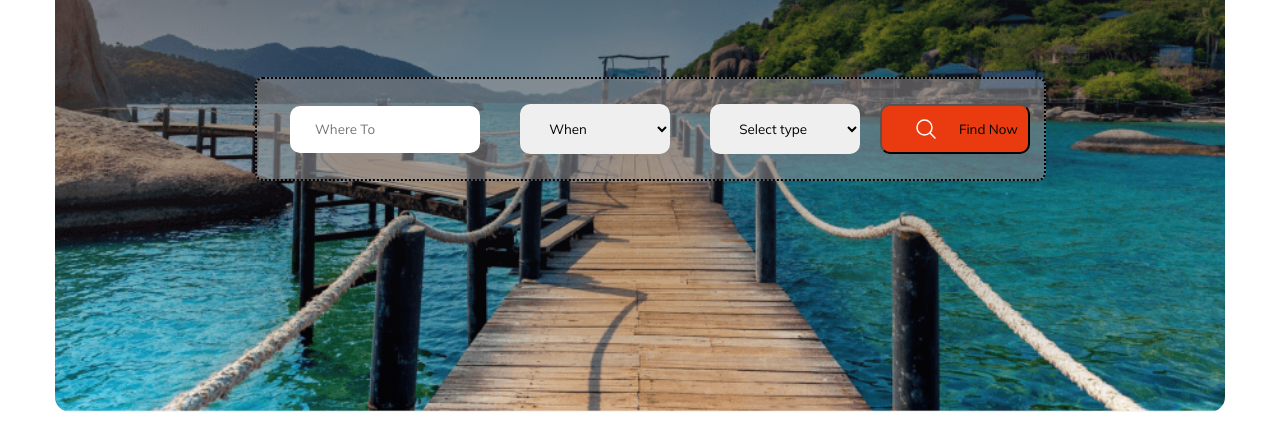
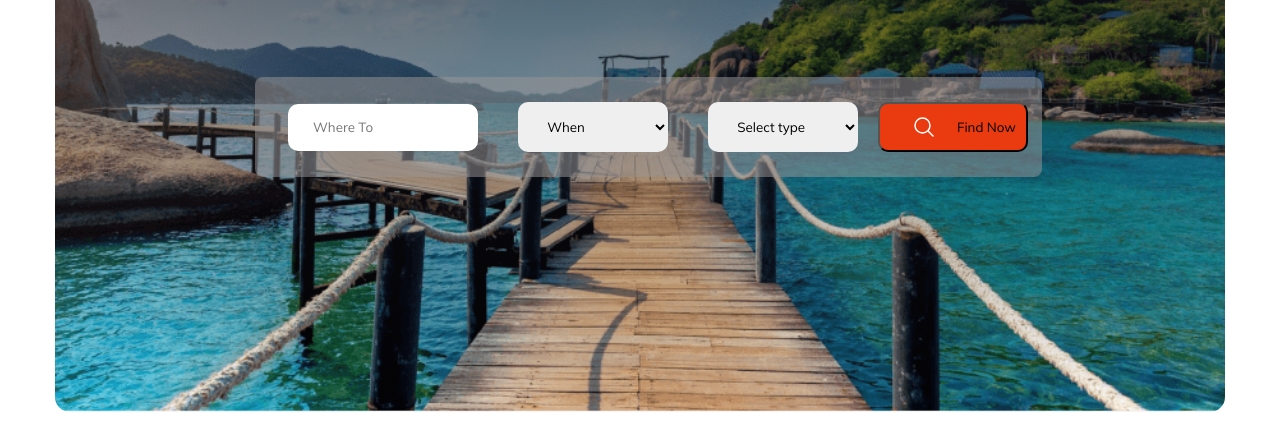
Before and after one commit to RahatilAshakin/naya-nabam-assignment-2, a plain HTML site: page index.html in a window 1280 px wide. Shown: the part 370-800 px from the top of the page. Drawn offline with Linux system fonts and the light colour scheme.

Commit message:
Ready for live

```diff
--- a/styles/style.css
+++ b/styles/style.css
@@ -104,7 +104,7 @@ header {
 
 .card-same-1 {
     display: flex;
-    border: 2px dotted black;
+    border: none ;
     background: #99959586;
     width: 65%;
     margin-top: 80px;
```
